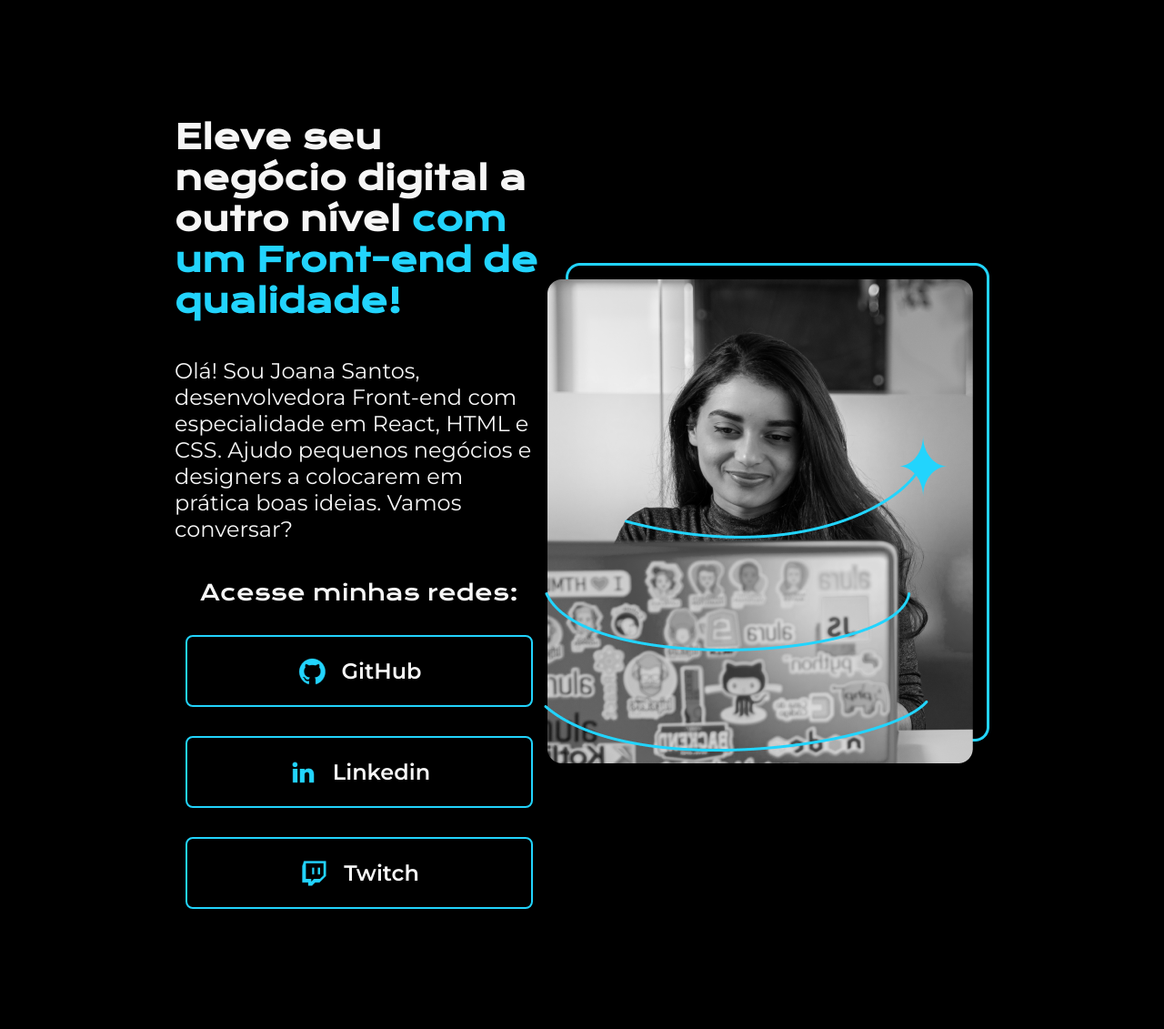
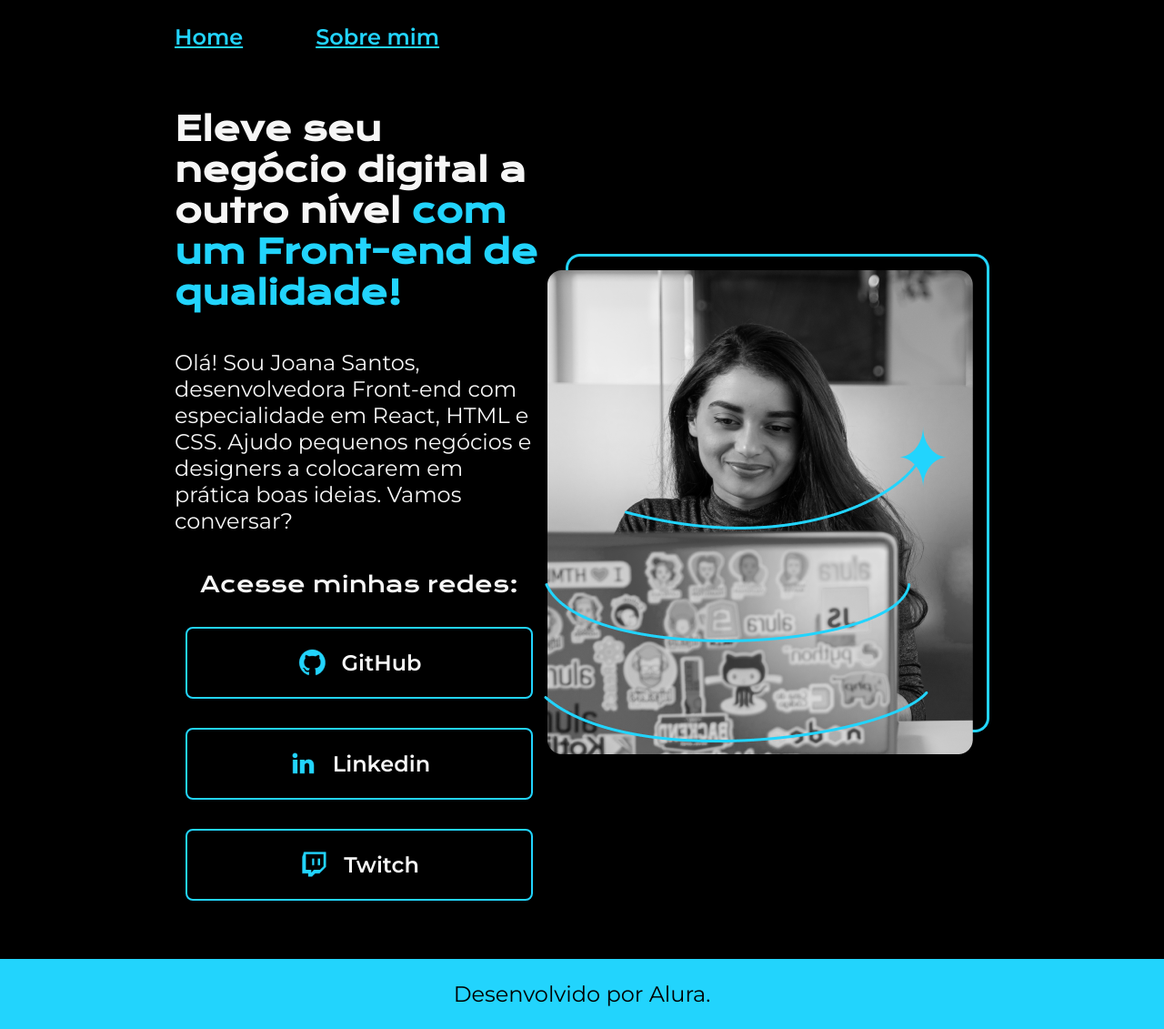
Before and after one commit to FernandoSousae/Caminho_Web3.0-Fase1_HTML_e_CSS, a plain HTML site: page index.html in a window 1280 px wide. Shown: the whole page at 91% size. Before the commit the page ends 999 px from the top, so only its background shows below. Drawn offline with nearby package versions, Linux system fonts and the light colour scheme.

Commit message:
Criando footer e header

```diff
--- a/index.html
+++ b/index.html
@@ -8,7 +8,12 @@
     <link rel="stylesheet" href="style.css">
 </head>
 <body>
-    <header></header>
+    <header class="cabecalho">
+        <nav class="cabecalho__menu">
+            <a class="cabecalho__menu__link" href="">Home</a>
+            <a class="cabecalho__menu__link" href="">Sobre mim</a>
+        </nav>
+    </header>
     <main class="apresentacao">
         <section class="apresentacao__conteudo">
             <h1 class="apresentacao__conteudo__titulo">
@@ -41,6 +46,8 @@
         </section>
             <img src="./assets/Imagem.png" alt="Foto da Joana Santos programando">
     </main>
-    <footer></footer>
+    <footer class="rodape">
+        <p>Desenvolvido por Alura.</p>
+    </footer>
 </body>
 </html>
--- a/style.css
+++ b/style.css
@@ -6,18 +6,30 @@
 }
 
 body{
-    height: 100vh;
+    /* height: 100vh; */
     box-sizing: border-box;
     background-color: #000000;
     color: #F6F6F6;
 }
 
-.titulo-destaque{
+.cabecalho {
+    padding: 2% 0% 0% 15%;
+}
+
+.cabecalho__menu{
+    display: flex;
+    gap: 80px;
+}
+
+.cabecalho__menu__link{
+    font-family: 'Montserrat', sans-serif;
+    font-size: 24px;
+    font-weight: 600;
     color: #22D4FD;
 }
 
 .apresentacao{
-    margin: 10% 15%;
+    padding: 5% 15%;
     display: flex;
     align-items: center;
     justify-content: space-between;
@@ -33,6 +45,10 @@ body{
 .apresentacao__conteudo__titulo{
     font-size: 36px;
     font-family: "Krona One", sans-serif;
+}
+
+.titulo-destaque{
+    color: #22D4FD;
 }
 
 .apresentacao__conteudo__texto{
@@ -74,3 +90,13 @@ body{
 .apresentacao__links__link:hover{
     background-color: #272727;
 }
+
+.rodape {
+    color: #000000;
+    background-color: #22D4FD;
+    padding: 24px;
+    text-align: center;
+    font-family: 'Montserrat', sans-serif;
+    font-size: 24px;
+    font-weight: 400;
+}
```
